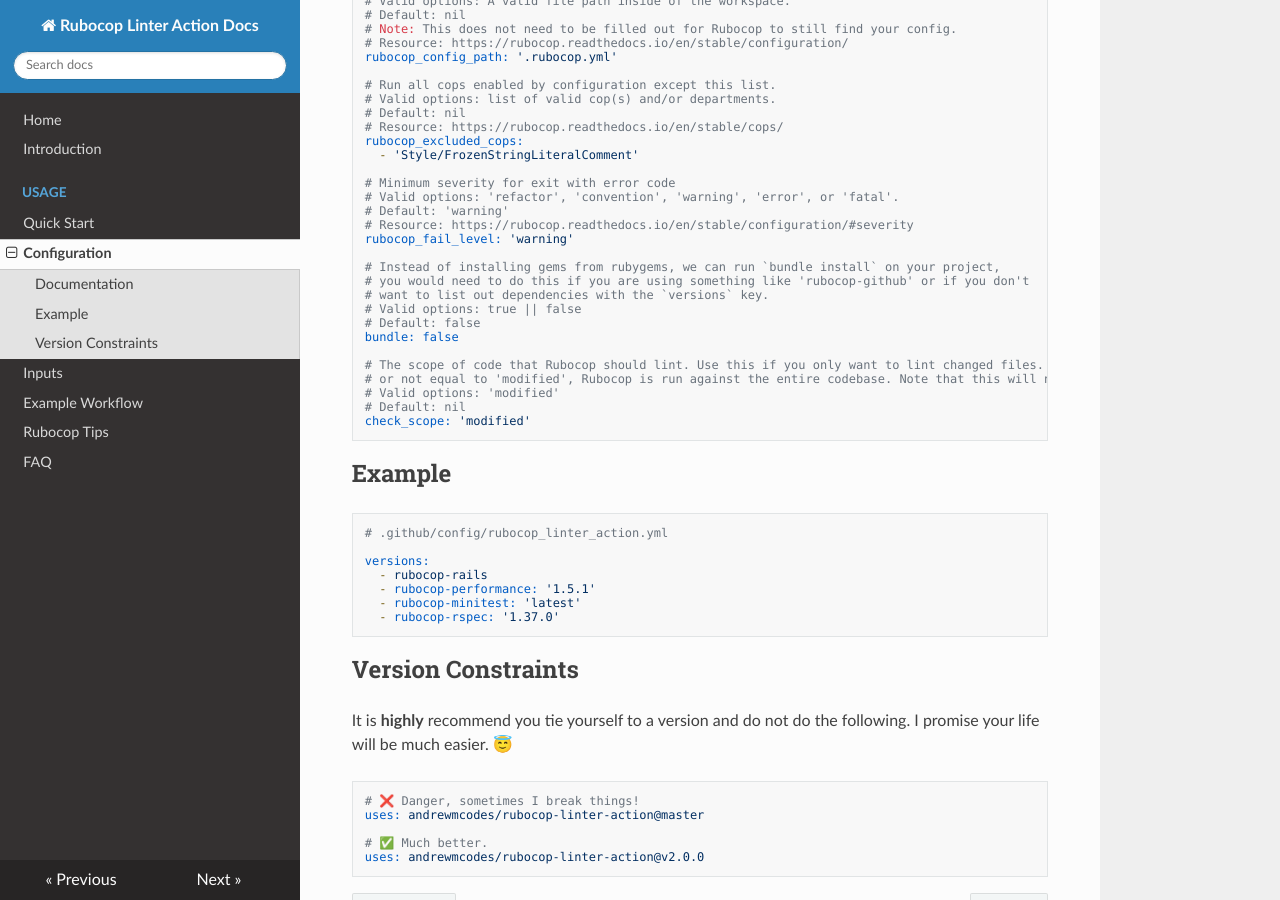
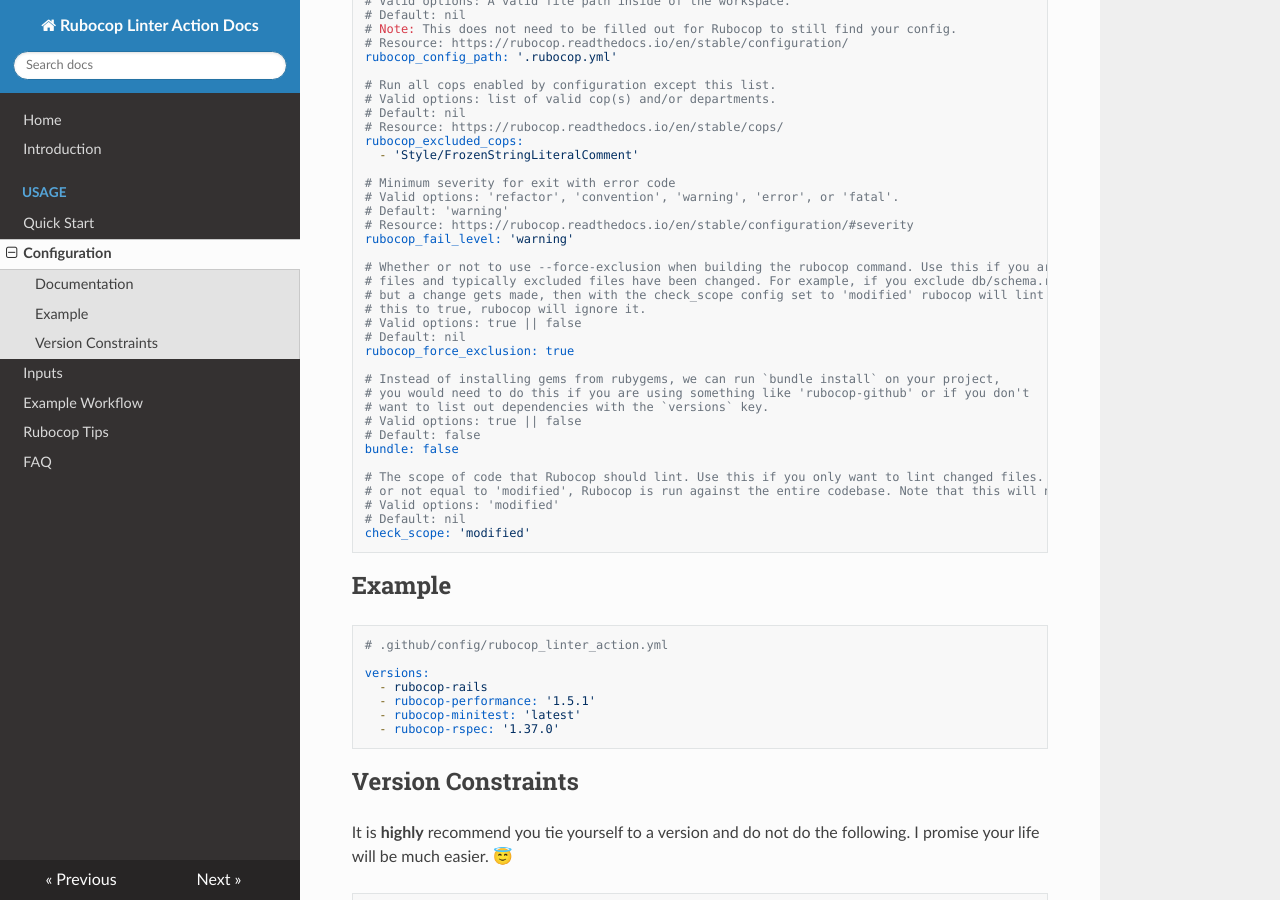
Before and after one commit to andrewmcodes-archive/rubocop-linter-action, an MkDocs documentation site: the page built from docs/configuration.md, in a window 1280 px wide and 900 px high, scrolled down 674 px. Built offline with MkDocs 1.6.1, drawn with Linux system fonts in a browser that asks for light colours; nearby versions of some CDN libraries.

Commit message:
Add Force Exclusion configuration option (#127)
added force_exclusion private method to Command class
-- if config includes force_exclusion, add --force-exclusion to build command

Fixes # 126

```diff
--- a/docs/configuration.md
+++ b/docs/configuration.md
@@ -45,6 +45,14 @@ rubocop_excluded_cops:
 # Resource: https://rubocop.readthedocs.io/en/stable/configuration/#severity
 rubocop_fail_level: 'warning'
 
+# Whether or not to use --force-exclusion when building the rubocop command. Use this if you are only linting modified
+# files and typically excluded files have been changed. For example, if you exclude db/schema.rb in your rubocop.yml
+# but a change gets made, then with the check_scope config set to 'modified' rubocop will lint db/schema.rb. If you set
+# this to true, rubocop will ignore it.
+# Valid options: true || false
+# Default: nil
+rubocop_force_exclusion: true
+
 # Instead of installing gems from rubygems, we can run `bundle install` on your project,
 # you would need to do this if you are using something like 'rubocop-github' or if you don't
 # want to list out dependencies with the `versions` key.
```
Also changed, not shown: 3 other files.
